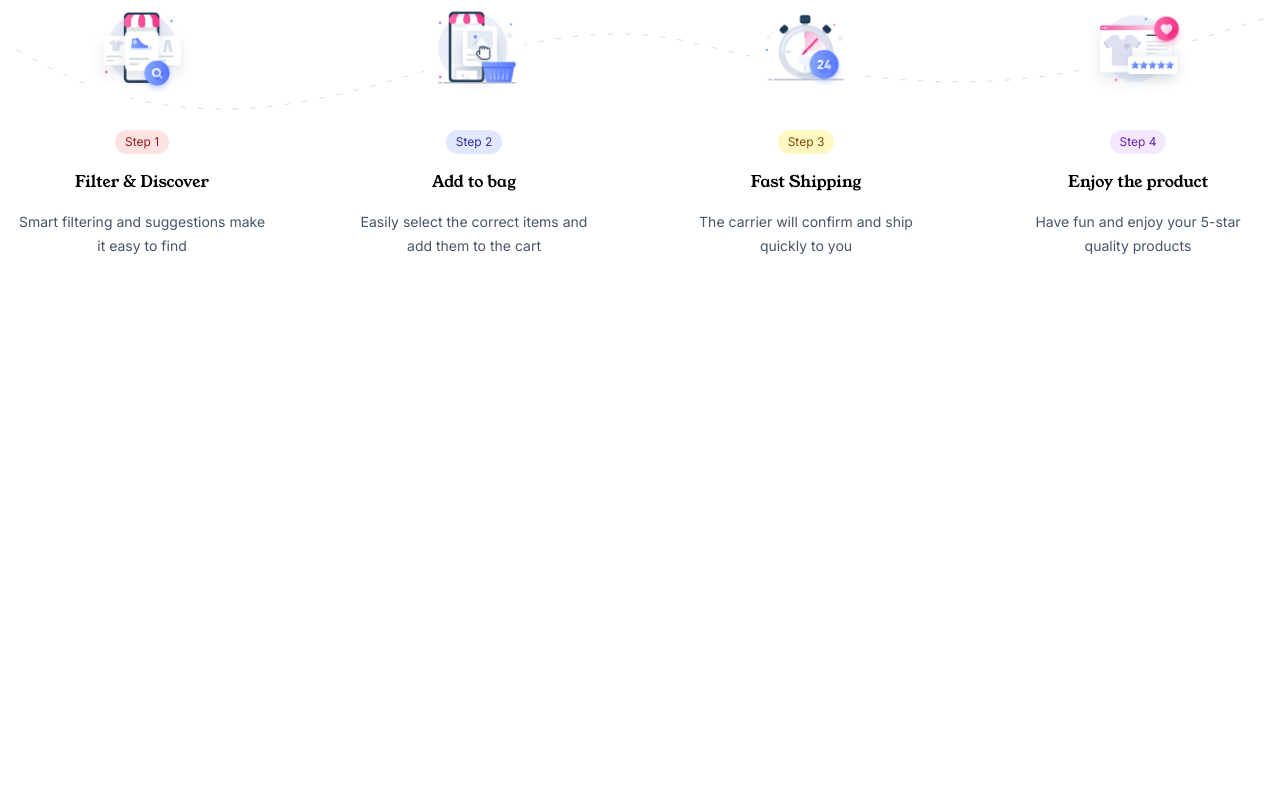
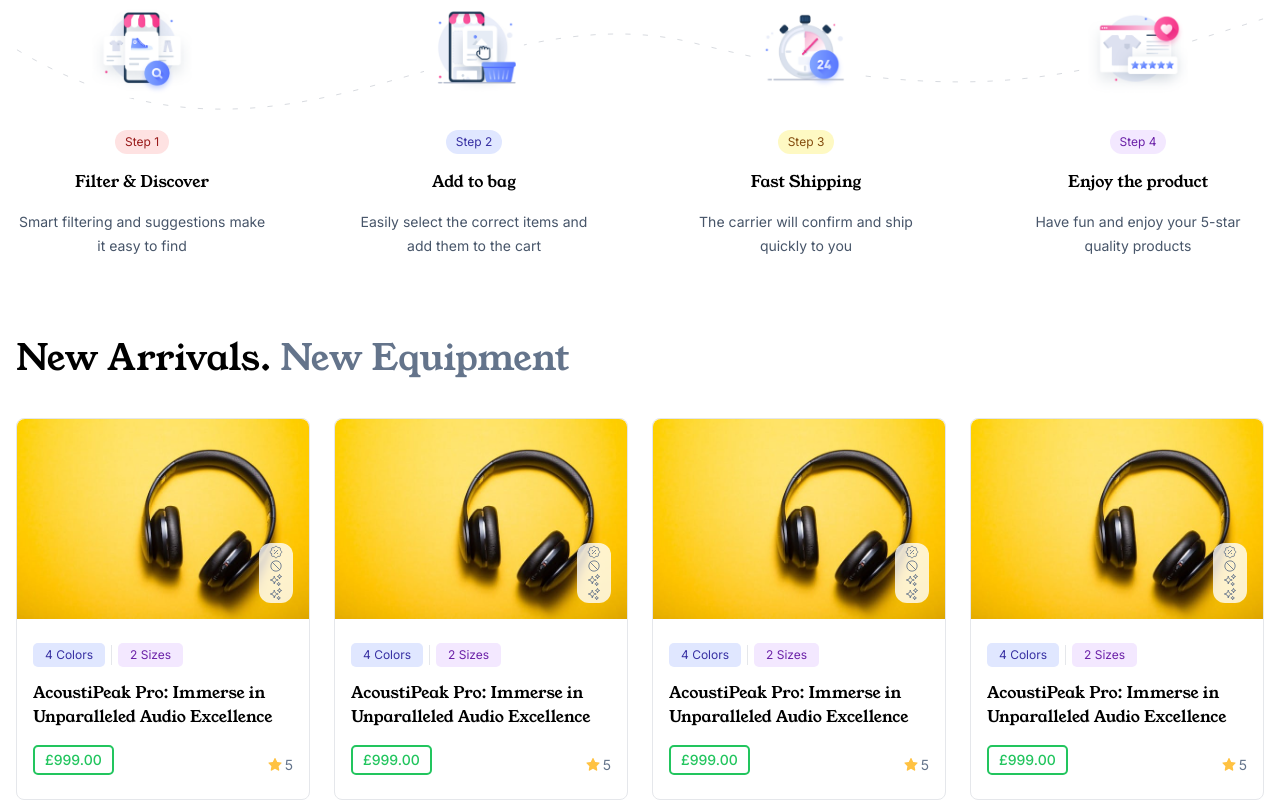
Before and after one commit to leegodden/canim, a Next.js app in the folder client/: page / in a window 1280 px wide. Shown: the part 660-1460 px from the top of the page. Before the commit the page ends 918 px from the top, so only its background shows below. Built offline with nearby package versions, Linux system fonts and the light colour scheme.

Commit message:
Add NewArrivals section

```diff
--- a/client/src/app/page.tsx
+++ b/client/src/app/page.tsx
@@ -3,6 +3,7 @@
 import Main from '@/components/shared/layouts/Main';
 import Banner1 from '@/components/home/Banner1';
 import Steps from '@/components/home/Steps';
+import NewArrivals from '@/components/home/NewArrivals';
 
 interface pageProps {}
 
@@ -13,6 +14,7 @@ const Home: React.FC<pageProps> = ({}) => {
 			<main className='flex flex-col gap-y-20 w-full'>
 				<Banner1 />
 				<Steps />
+				<NewArrivals />
 			</main>
 		</>
 	);
--- a/client/src/components/home/NewArrivals.tsx
+++ b/client/src/components/home/NewArrivals.tsx
@@ -1,9 +1,37 @@
-import React, { FC } from 'react';
+import React, { useState, useEffect } from 'react';
+import Container from '../shared/Container';
+import Card from '../shared/Card';
+import ProductCard from '../shared/skeletonLoading/ProductCard';
 
 interface NewArrivalsProps {}
 
 const NewArrivals: React.FC<NewArrivalsProps> = ({}) => {
-	return <div>NewArrivals</div>;
+	const [productsLoading, setProductsLoading] = useState<Boolean>(false);
+
+	return (
+		<Container>
+			<section className='flex flex-col gap-y-10'>
+				<h1 className='text-4xl'>
+					New Arrivals. <span className=''>New Equipment</span>
+				</h1>
+				<div className='grid lg:grid-cols-4 md:grid-cols-2 grid-cols-1 md:gap-x-6 gap-y-8'>
+					{productsLoading ? (
+						<>
+							{[1, 2, 3, 4].map((_, index) => (
+								<ProductCard key={index} />
+							))}
+						</>
+					) : (
+						<>
+							{[1, 2, 3, 4].map((_, index) => (
+								<Card key={index} />
+							))}
+						</>
+					)}
+				</div>
+			</section>
+		</Container>
+	);
 };
 
 export default NewArrivals;
--- a/client/src/components/icons/Arrival.tsx
+++ b/client/src/components/icons/Arrival.tsx
@@ -1,9 +1,28 @@
-import React, { FC } from 'react';
+import React, { SVGProps } from 'react';
 
-interface ArrivalProps {}
+interface ArrivalProps extends SVGProps<SVGSVGElement> {
+	className?: string;
+}
 
-const Arrival: React.FC<ArrivalProps> = ({}) => {
-	return <div>Arrival</div>;
+const Arrival: React.FC<ArrivalProps> = ({ className, ...props }) => {
+	return (
+		<svg
+			{...props}
+			xmlns='http://www.w3.org/2000/svg'
+			fill='none'
+			viewBox='0 0 24 24'
+			strokeWidth='1.5'
+			stroke='currentColor'
+			aria-hidden='true'
+			className={'w-3.5 h-3.5' + (className ? ' ' + className : '')}
+		>
+			<path
+				strokeLinecap='round'
+				strokeLinejoin='round'
+				d='M9.813 15.904L9 18.75l-.813-2.846a4.5 4.5 0 00-3.09-3.09L2.25 12l2.846-.813a4.5 4.5 0 003.09-3.09L9 5.25l.813 2.846a4.5 4.5 0 003.09 3.09L15.75 12l-2.846.813a4.5 4.5 0 00-3.09 3.09zM18.259 8.715L18 9.75l-.259-1.035a3.375 3.375 0 00-2.455-2.456L14.25 6l1.036-.259a3.375 3.375 0 002.455-2.456L18 2.25l.259 1.035a3.375 3.375 0 002.456 2.456L21.75 6l-1.035.259a3.375 3.375 0 00-2.456 2.456zM16.894 20.567L16.5 21.75l-.394-1.183a2.25 2.25 0 00-1.423-1.423L13.5 18.75l1.183-.394a2.25 2.25 0 001.423-1.423l.394-1.183.394 1.183a2.25 2.25 0 001.423 1.423l1.183.394-1.183.394a2.25 2.25 0 00-1.423 1.423z'
+			></path>
+		</svg>
+	);
 };
 
 export default Arrival;
--- a/client/src/components/icons/Discount.tsx
+++ b/client/src/components/icons/Discount.tsx
@@ -1,9 +1,48 @@
-import React, { FC } from 'react';
+import React, { SVGProps } from 'react';
 
-interface DiscountProps {}
+interface DiscountProps extends SVGProps<SVGSVGElement> {
+	className?: string;
+}
 
-const Discount: React.FC<DiscountProps> = ({}) => {
-	return <div>Discount</div>;
+const Discount: React.FC<DiscountProps> = ({ className, ...props }) => {
+	return (
+		<svg
+			{...props}
+			className={'w-3.5 h-3.5' + (className ? ' ' + className : '')}
+			viewBox='0 0 24 24'
+			fill='none'
+			xmlns='http://www.w3.org/2000/svg'
+		>
+			<path
+				d='M3.9889 14.6604L2.46891 13.1404C1.84891 12.5204 1.84891 11.5004 2.46891 10.8804L3.9889 9.36039C4.2489 9.10039 4.4589 8.59038 4.4589 8.23038V6.08036C4.4589 5.20036 5.1789 4.48038 6.0589 4.48038H8.2089C8.5689 4.48038 9.0789 4.27041 9.3389 4.01041L10.8589 2.49039C11.4789 1.87039 12.4989 1.87039 13.1189 2.49039L14.6389 4.01041C14.8989 4.27041 15.4089 4.48038 15.7689 4.48038H17.9189C18.7989 4.48038 19.5189 5.20036 19.5189 6.08036V8.23038C19.5189 8.59038 19.7289 9.10039 19.9889 9.36039L21.5089 10.8804C22.1289 11.5004 22.1289 12.5204 21.5089 13.1404L19.9889 14.6604C19.7289 14.9204 19.5189 15.4304 19.5189 15.7904V17.9403C19.5189 18.8203 18.7989 19.5404 17.9189 19.5404H15.7689C15.4089 19.5404 14.8989 19.7504 14.6389 20.0104L13.1189 21.5304C12.4989 22.1504 11.4789 22.1504 10.8589 21.5304L9.3389 20.0104C9.0789 19.7504 8.5689 19.5404 8.2089 19.5404H6.0589C5.1789 19.5404 4.4589 18.8203 4.4589 17.9403V15.7904C4.4589 15.4204 4.2489 14.9104 3.9889 14.6604Z'
+				stroke='currentColor'
+				strokeWidth='1.5'
+				strokeLinecap='round'
+				strokeLinejoin='round'
+			></path>
+			<path
+				d='M9 15L15 9'
+				stroke='currentColor'
+				strokeWidth='1.5'
+				strokeLinecap='round'
+				strokeLinejoin='round'
+			></path>
+			<path
+				d='M14.4945 14.5H14.5035'
+				stroke='currentColor'
+				strokeWidth='2'
+				strokeLinecap='round'
+				strokeLinejoin='round'
+			></path>
+			<path
+				d='M9.49451 9.5H9.50349'
+				stroke='currentColor'
+				strokeWidth='2'
+				strokeLinecap='round'
+				strokeLinejoin='round'
+			></path>
+		</svg>
+	);
 };
 
 export default Discount;
--- /dev/null
+++ b/client/src/components/icons/SoldOut.tsx
@@ -0,0 +1,28 @@
+import React, { SVGProps } from 'react';
+
+interface SoldOutProps extends SVGProps<SVGSVGElement> {
+	className?: string;
+}
+
+const SoldOut: React.FC<SoldOutProps> = ({ className, ...props }) => {
+	return (
+		<svg
+			{...props}
+			xmlns='http://www.w3.org/2000/svg'
+			fill='none'
+			viewBox='0 0 24 24'
+			strokeWidth='1.5'
+			stroke='currentColor'
+			aria-hidden='true'
+			className={'w-3.5 h-3.5' + (className ? ' ' + className : '')}
+		>
+			<path
+				strokeLinecap='round'
+				strokeLinejoin='round'
+				d='M18.364 18.364A9 9 0 005.636 5.636m12.728 12.728A9 9 0 015.636 5.636m12.728 12.728L5.636 5.636'
+			></path>
+		</svg>
+	);
+};
+
+export default SoldOut;
--- /dev/null
+++ b/client/src/components/shared/Card.tsx
@@ -0,0 +1,112 @@
+'use client';
+
+import React, { FC } from 'react';
+import Image from 'next/image';
+import { AiFillStar } from 'react-icons/ai';
+import { MdFavorite } from 'react-icons/md';
+import Discount from '../icons/Discount';
+import SoldOut from '../icons/SoldOut';
+import Arrival from '../icons/Arrival';
+import { useRouter } from 'next/navigation';
+
+interface CardProps {}
+
+const Card: React.FC<CardProps> = () => {
+	return (
+		<div className='flex-shrink-0 flex flex-col gap-y-6 group border hover:border-black transition-colors rounded-lg'>
+			<div className='relative h-[200px] w-full rounded-lg'>
+				<Image
+					src='/assets/home/newArrivals/headset3.jpg'
+					alt='headset3'
+					width={296}
+					height={200}
+					className='h-[200px] w-full rounded-t-lg object-cover'
+				/>
+				<div className='flex flex-row gap-x-2.5 absolute top-4 left-4 opacity-0 group-hover:opacity-100 transition-opacity'>
+					<Logo />
+					<Logo />
+				</div>
+				<span className='text-xs bg-white/80 px-2.5 py-0.5 rounded-xl absolute bottom-4 right-4 cursor-not-allowed'>
+					<span className='flex flex-row gap-x-0.5 items-center'>
+						<Discount />
+					</span>
+
+					<span className='flex flex-row gap-x-0.5 items-center'>
+						<SoldOut />
+					</span>
+
+					<span className='flex flex-row gap-x-0.5 items-center'>
+						<Arrival />
+					</span>
+
+					<span className='flex flex-row gap-x-0.5 items-center'>
+						<Arrival />
+					</span>
+				</span>
+			</div>
+			<article className='flex flex-col gap-y-3.5 px-4 h-full'>
+				<div className='flex flex-row items-center gap-x-1.5'>
+					<Badge className='text-indigo-800 bg-indigo-100'>4 Colors</Badge>
+					<div className='h-5 border-l w-[1px]'></div>
+					<Badge className='text-purple-800 bg-purple-100'>2 Sizes</Badge>
+				</div>
+
+				<div className='flex flex-col gap-y-4 cursor-pointer h-full'>
+					<h2 className='line-clamp-2 h-full'>
+						AcoustiPeak Pro: Immerse in Unparalleled Audio Excellence
+					</h2>
+
+					<div className='flex flex-row items-end justify-between mt-auto'>
+						<span className='flex items-center border-2 border-green-500 rounded py-1 px-2 md:py-1.5 md:px-2.5 text-sm font-medium'>
+							<span className='text-green-500 !leading-none'>£999.00</span>
+						</span>
+						<span className='flex flex-row items-center gap-x-0.5'>
+							<AiFillStar className='text-[#ffc242]' />
+							<span className='text-sm'>5</span>
+						</span>
+					</div>
+				</div>
+			</article>
+			<div></div>
+		</div>
+	);
+};
+
+interface LogoProps {
+	src: string;
+	alt: string;
+	className?: string;
+}
+
+function Logo() {
+	return (
+		<Image
+			src='/assets/home/newArrivals/headset3.jpg'
+			alt='headset'
+			width={30}
+			height={30}
+			className={
+				'w-[30px] h-[30px] object-cover rounded-[5pm] shadow border border-transparent hover:border-black transition-colors cursor-help'
+			}
+		/>
+	);
+}
+
+interface BadgeProps {
+	children?: React.ReactNode;
+	className?: string;
+}
+function Badge({ children, className, ...props }: BadgeProps) {
+	return (
+		<span
+			{...props}
+			className={
+				'px-3 py-1 rounded text-xs w-fit' + (className ? ' ' + className : '')
+			}
+		>
+			{children}
+		</span>
+	);
+}
+
+export default Card;
--- /dev/null
+++ b/client/src/components/shared/skeletonLoading/ProductCard.tsx
@@ -0,0 +1,24 @@
+import React, { FC } from 'react';
+
+interface ProductCardProps {}
+
+const ProductCard: React.FC<ProductCardProps> = ({}) => {
+	return (
+		<section className='flex flex-col gap-y-4'>
+			<div className='h-[200px] bg-gray-200 animate-pulse rounded' />
+			<div className='flex flex-col gap-y-2.5'>
+				<div className='flex flex-row gap-x-2'>
+					<div className='h-4 w-24 rounded-primary bg-gray-200 animate-pulse' />
+					<div className='h-4 w-24 rounded-primary bg-gray-200 animate-pulse' />
+				</div>
+				<div className='h-6 rounded bg-gray-200 animate-pulse' />
+				<div className='flex flex-row justify-between'>
+					<div className='h-4 w-24 rounded-primary bg-gray-200 animate-pulse' />
+					<div className='h-4 w-16 rounded-primary bg-gray-200 animate-pulse' />
+				</div>
+			</div>
+		</section>
+	);
+};
+
+export default ProductCard;
```
Also changed, not shown: client/public/assets/home/newArrivals/headset3.jpg (added).
